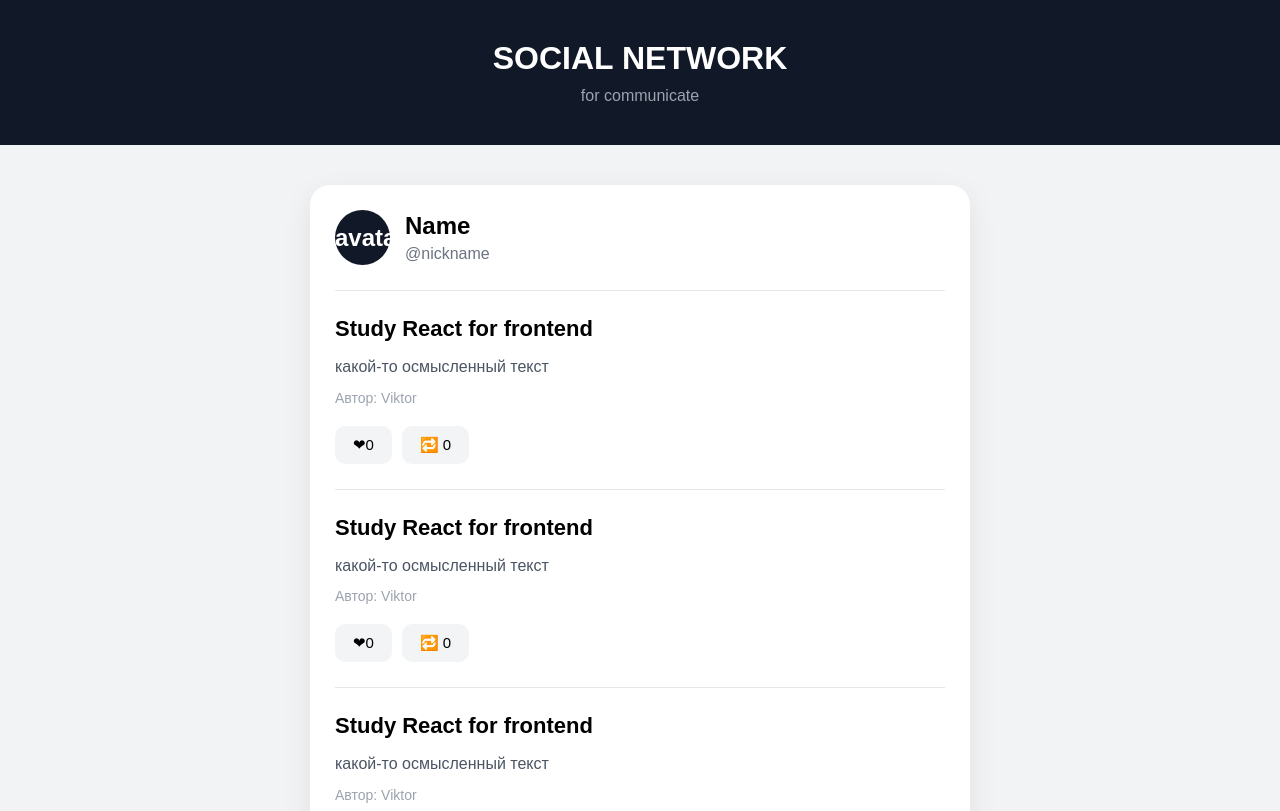
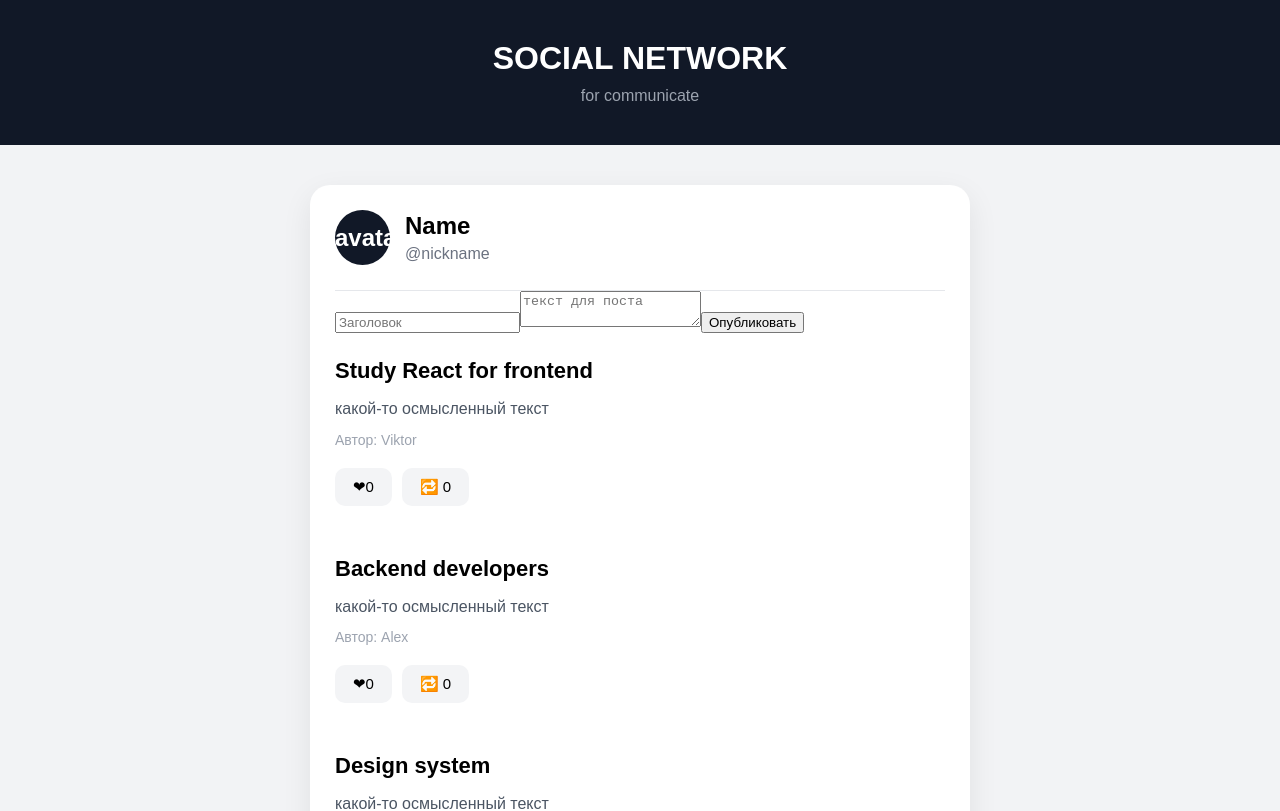
Before and after one commit to brahman98/react-9-4-RPO-23-1, a React (Vite) app: page / in a window 1280 px wide. Shown: the top 811 px of the page. Built offline with nearby package versions, Linux system fonts and the light colour scheme.

Commit message:
added map() for components generation

```diff
--- a/src/components/Post.jsx
+++ b/src/components/Post.jsx
@@ -1,23 +1,8 @@
 import Actions from "./Actions";
 
-function Post({author, title, text}) {
+function Post({ author, title, text }) {
     return (
         <div>
-
-        <article className="post">
-            <h2>{title}</h2>
-            <p className="post-text">{text}</p>
-            <p className="post-author">Автор: {author}</p>
-
-            <Actions />
-        </article>
-        <article className="post">
-            <h2>{title}</h2>
-            <p className="post-text">{text}</p>
-            <p className="post-author">Автор: {author}</p>
-
-            <Actions />
-        </article>
             <article className="post">
                 <h2>{title}</h2>
                 <p className="post-text">{text}</p>
--- a/src/components/ProfileCard.jsx
+++ b/src/components/ProfileCard.jsx
@@ -1,6 +1,46 @@
+import { useState } from "react";
 import Post from "./Post";
 
 function ProfileCard() {
+    const [posts, setPosts] = useState([
+        {
+            id: 1,
+            author: 'Viktor',
+            title: 'Study React for frontend',
+            text: "какой-то осмысленный текст"
+        },
+        {
+            id: 2,
+            author: 'Alex',
+            title: 'Backend developers',
+            text: "какой-то осмысленный текст"
+        },
+        {
+            id: 3,
+            author: 'Michael',
+            title: 'Design system',
+            text: "какой-то осмысленный текст"
+        },
+    ])
+
+    const [title, setTitle] = useState('');
+    const [text, setText] = useState("")
+
+    function addPost(event) {
+        event.preventDefault();
+
+        const newPost = {
+            id: Date.now(),
+            title: title,
+            text: text,
+            author: "Viktor"
+        }
+
+        setPosts([...posts, newPost]);
+        setTitle("");
+        setText("");
+    }
+
     return (
         <section className="profile-card">
             <div className="profile">
@@ -11,9 +51,41 @@ function ProfileCard() {
                 </div>
             </div>
 
-        <Post author="Viktor" title="Study React for frontend" text="какой-то осмысленный текст" />
+            <form className="post-form" onSubmit={addPost}>
+                <input
+                    type="text"
+                    placeholder="Заголовок"
+                    value={title}
+                    onChange={(event) => setTitle(event.target.value)}
+                />
+                <textarea
+                    placeholder="текст для поста"
+                    value={text}
+                    onChange={(event) => setText(event.target.value)}
+                />
+                <button type="submit">
+                    Опубликовать
+                </button>
+            </form>
+
+            {posts.map((post) => (
+                <Post
+                    key={post.id}
+                    author={post.author}
+                    title={post.title}
+                    text={post.text} />
+
+            ))}
+
+            {/* <Post author="Alex" title="Backend developers" text="lorem10Lorem ipsum dolor sit amet consectetur adipisicing elit. Provident, qui?" />
+        <Post author="Sam" title="Design system" text="Lorem ipsum dolor, sit amet consectetur adipisicing elit. Atque tenetur eligendi ipsa nobis? Quae cum sapiente inventore sed esse quaerat distinctio, enim dignissimos quos fugit tempora veniam non, ratione qui laudantium saepe, ut ducimus consequuntur est quibusdam libero. Aliquam sint soluta similique nulla quaerat officia, accusantium pariatur veritatis facere iure." /> */}
         </section>
     )
 }
 
+// git add .
+// git commit -m "text commit"
+// git push
+
+
 export default ProfileCard;
```
Also changed, not shown: index.html (line endings or trailing spaces). Lines whose indentation alone changed are shown as unchanged.
